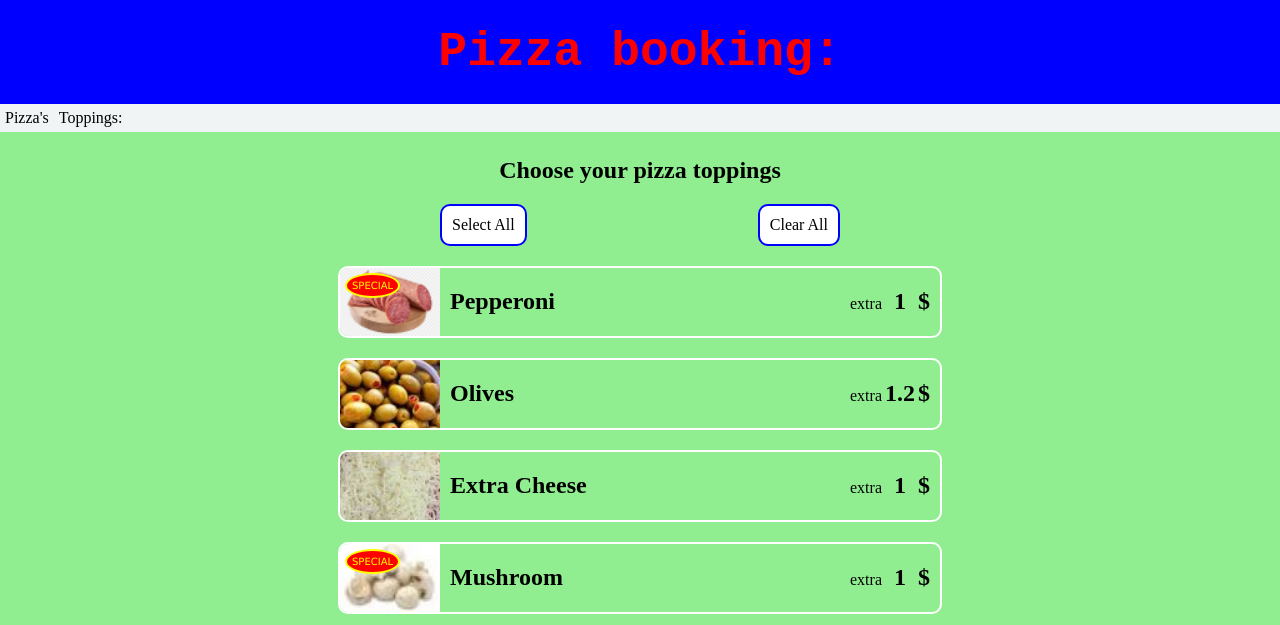
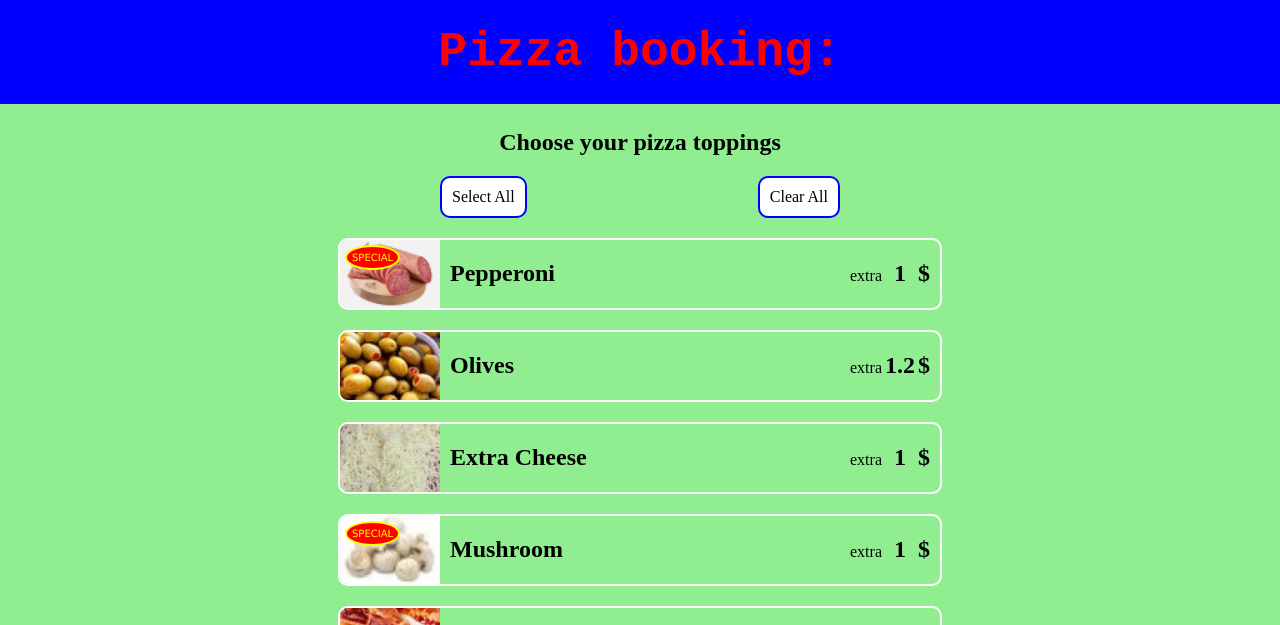
Before and after one commit to A2023K/pizza.github.io, a plain HTML site: page pizza/index.html in a window 1280 px wide. Shown: the top 625 px of the page. Drawn offline with Linux system fonts and the light colour scheme.

Commit message:
Update index.html
delete
 Pizza's
Toppings:

```diff
--- a/pizza/index.html
+++ b/pizza/index.html
@@ -10,10 +10,7 @@
     <section class="header">
         <h1 class="brand-title">Pizza booking:</h1>
     </section>
-    <div class="bread-crumps-div">
-        <span class="name1">Pizza's</span>
-        <span class="name1">Toppings: </span>
-    </div>
+
     <!-- MODAL start -->
     <div id="modal-confirm-order" class="no-display">
         <h2 class="modal-msg">Thank you for your order!!</h2>
```
